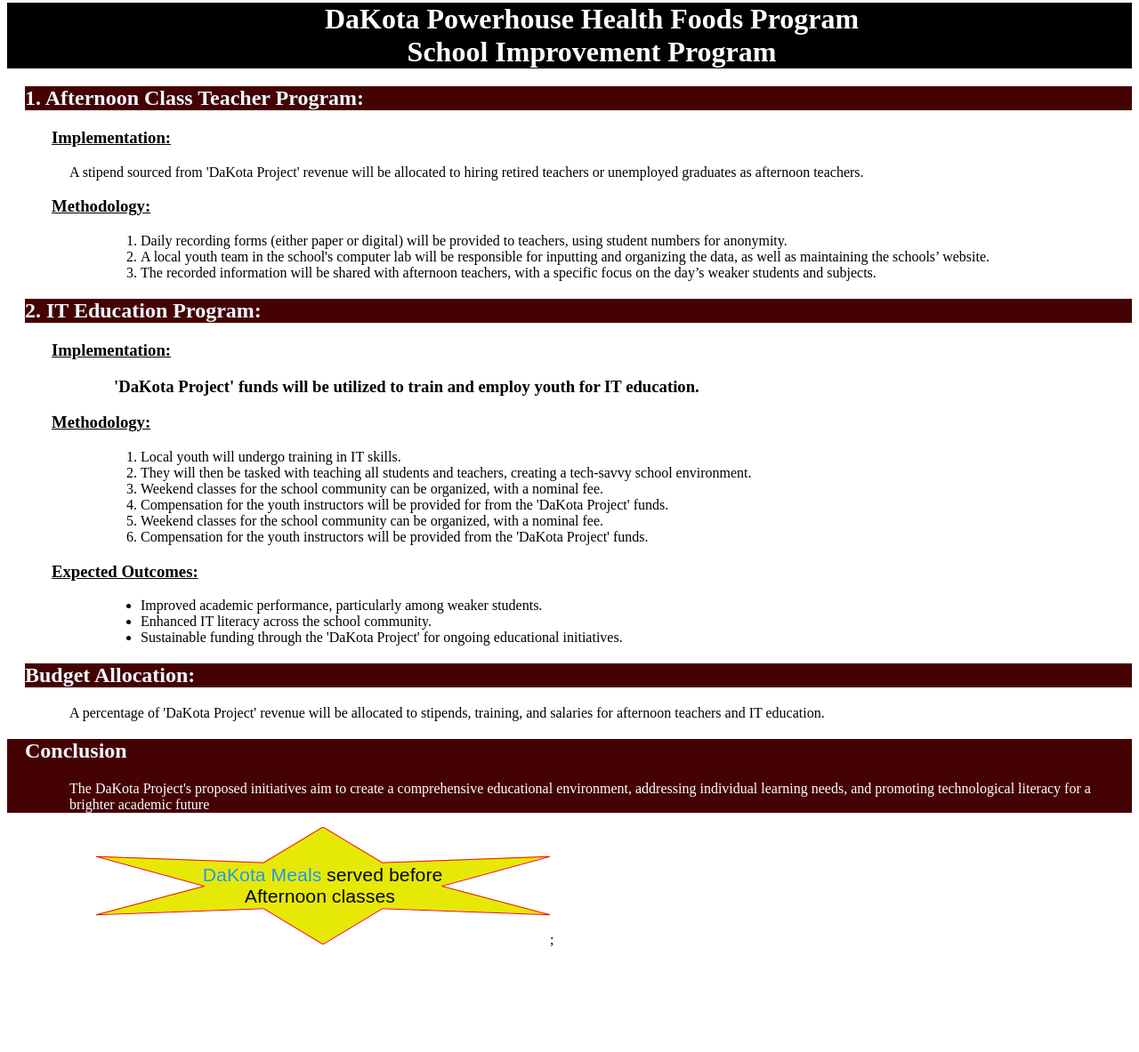
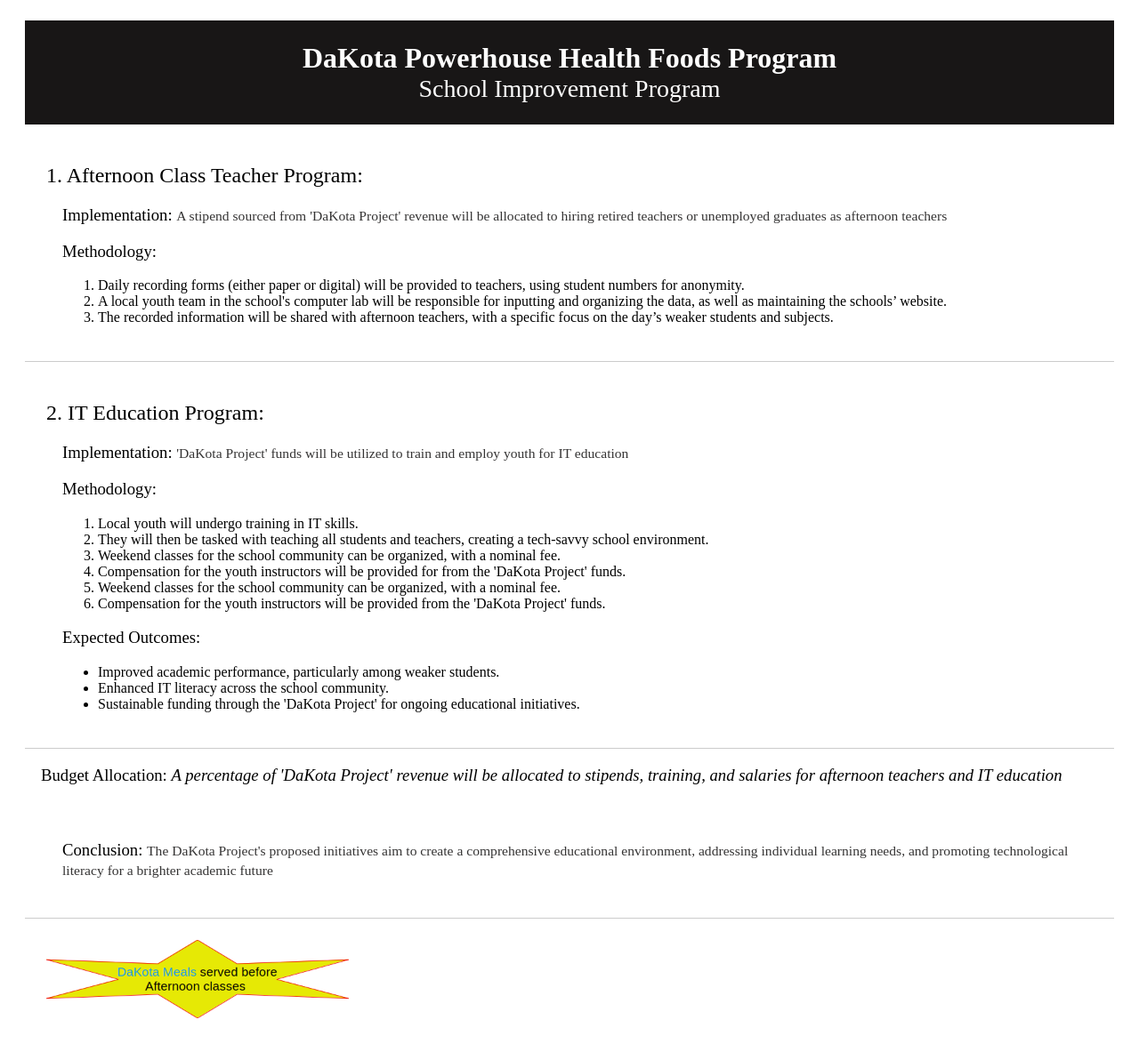
Before and after one commit to KumiM01/school_improvement, a plain HTML site: page index.html in a window 1280 px wide. Shown: the part 5-1188 px from the top of the page at 89% size. Before the commit the page ends 1079 px from the top, so only its background shows below. Drawn offline with Linux system fonts and the light colour scheme.

Commit message:
refactor the html and css files
Co-authored-by: KumiM01 <KumiM01@users.noreply.github.com>

```diff
--- a/index.html
+++ b/index.html
@@ -4,19 +4,148 @@
   <head>
     <meta charset="UTF-8" />
     <meta name="viewport" content="width=device-width, initial-scale=1.0" />
-        <link rel="stylesheet" href="style.css">
+    <link rel="stylesheet" href="style.css" />
     <title>DaKota Health Foods Project - School Improvement Program</title>
   </head>
+
   <body>
-        <h1>DaKota Powerhouse Health Foods Program<br>
+    <header>
+      <h1>DaKota Powerhouse Health Foods Program</h1>
+      <span>School Improvement Program</span>
+    </header>
+    <!-- Afternoon programmes -->
+    <section>
+      <h2 class="section-header">1. Afternoon Class Teacher Program:</h2>
+
+      <div class="section-content">
+        <h3>
+          Implementation:
+          <small>
+            A stipend sourced from 'DaKota Project' revenue will be allocated to
+            hiring retired teachers or unemployed graduates as afternoon
+            teachers
+          </small>
+        </h3>
+      </div>
+      <div class="section-content">
+        <h3>Methodology:</h3>
+        <ol>
+          <li>
+            Daily recording forms (either paper or digital) will be provided to
+            teachers, using student numbers for anonymity.
+          </li>
+          <li>
+            A local youth team in the school's computer lab will be responsible
+            for inputting and organizing the data, as well as maintaining the
+            schools’ website.
+          </li>
+          <li>
+            The recorded information will be shared with afternoon teachers,
+            with a specific focus on the day’s weaker students and subjects.
+          </li>
+        </ol>
+      </div>
+    </section>
+
+    <!-- IT Education Program -->
+    <section>
+      <h2 class="section-header">2. IT Education Program:</h2>
+
+      <div class="section-content">
+        <h3>
+          Implementation:
+          <small>
+            'DaKota Project' funds will be utilized to train and employ youth
+            for IT education
+          </small>
+        </h3>
+      </div>
+      <div class="section-content">
+        <h3>Methodology:</h3>
+        <ol>
+          <li>Local youth will undergo training in IT skills.</li>
+          <li>
+            They will then be tasked with teaching all students and teachers,
+            creating a tech-savvy school environment.
+          </li>
+          <li>
+            Weekend classes for the school community can be organized, with a
+            nominal fee.
+          </li>
+          <li>
+            Compensation for the youth instructors will be provided for from the
+            'DaKota Project' funds.
+          </li>
+          <li>
+            Weekend classes for the school community can be organized, with a
+            nominal fee.
+          </li>
+          <li>
+            Compensation for the youth instructors will be provided from the
+            'DaKota Project' funds.
+          </li>
+        </ol>
+      </div>
+      <div class="section-content">
+        <h3>Expected Outcomes:</h3>
+        <ul>
+          <li>
+            Improved academic performance, particularly among weaker students.
+          </li>
+          <li>Enhanced IT literacy across the school community.</li>
+          <li>
+            Sustainable funding through the 'DaKota Project' for ongoing
+            educational initiatives.
+          </li>
+        </ul>
+      </div>
+    </section>
+
+    <!-- Budget Allocation -->
+    <div class="section-content">
+      <h3>
+        Budget Allocation:
+        <i>
+          A percentage of 'DaKota Project' revenue will be allocated to
+          stipends, training, and salaries for afternoon teachers and IT
+          education
+        </i>
+      </h3>
+    </div>
+
+    <!-- Conclusion -->
+    <section>
+      <h2 class="section-header"></h2>
+
+      <div class="section-content">
+        <h3>
+          Conclusion:
+          <small>
+            The DaKota Project's proposed initiatives aim to create a
+            comprehensive educational environment, addressing individual
+            learning needs, and promoting technological literacy for a brighter
+            academic future
+          </small>
+        </h3>
+      </div>
+    </section>
+
+    <footer>
+      <a href="#" target="_blank">
+        <img src="./afternoonMeals.png" alt="Afternoon Meals" />
+      </a>
+    </footer>
+
+    <!-- <h1>DaKota Powerhouse Health Foods Program<br>
         School Improvement Program</h1>
-        <h2>1.  Afternoon Class Teacher Program:</h2>
+    <h2>1. Afternoon Class Teacher Program:</h2>
     <h3><u>Implementation:</u></h3>
     <p>A stipend sourced from 'DaKota Project' revenue will be allocated to hiring
         retired teachers or unemployed graduates as afternoon teachers.</p>
 
     <h3><u>Methodology:</u></h3>
-        <div><ol>
+    <div>
+        <ol>
             <li> Daily recording forms (either paper or digital) will be provided to teachers, using student
                 numbers for anonymity.</li>
             <li> A local youth team in the school's computer lab will be responsible for inputting and
@@ -29,7 +158,8 @@
 
 
     <h2>2. IT Education Program:</h2>
-            <h3><u>Implementation:</u><h3>
+    <h3><u>Implementation:</u>
+        <h3>
             <p>'DaKota Project' funds will be utilized to train and employ youth for IT education.</p>
 
             <h3><u>Methodology:</u></h3>
@@ -37,11 +167,14 @@
             <div>
                 <ol>
                     <li> Local youth will undergo training in IT skills.</li>
-                    <li><b></b> They will then be tasked with teaching all students and teachers, creating a tech-savvy school environment.</li>
+                    <li><b></b> They will then be tasked with teaching all students and teachers, creating a tech-savvy
+                        school environment.</li>
                     <li><b></b> Weekend classes for the school community can be organized, with a nominal fee.</li>
-                    <li><b></b> Compensation for the youth instructors will be provided for from the 'DaKota Project' funds.</li>
+                    <li><b></b> Compensation for the youth instructors will be provided for from the 'DaKota Project'
+                        funds.</li>
                     <li><b></b> Weekend classes for the school community can be organized, with a nominal fee.</li>
-                    <li><b></b> Compensation for the youth instructors will be provided from the 'DaKota Project' funds.</li>
+                    <li><b></b> Compensation for the youth instructors will be provided from the 'DaKota Project' funds.
+                    </li>
                 </ol>
 
             </div>
@@ -65,17 +198,16 @@
 
             <section>
                 <h2>Conclusion</h2>
-                <p><span background-color = "black">The DaKota Project's proposed initiatives aim to create a comprehensive educational environment,
-                    addressing individual learning needs, and promoting technological literacy for a brighter academic
+                <p><span background-color="black">The DaKota Project's proposed initiatives aim to create a
+                        comprehensive educational environment,
+                        addressing individual learning needs, and promoting technological literacy for a brighter
+                        academic
                         future</span>
                 </p>
             </section>
 
-
-            <img src="/afternoonMeals.png" alt="Afternoon Meals">;
-
-
-
-
+            <a href="#" target="_blank">
+                <img src="./afternoonMeals.png" alt="Afternoon Meals">
+            </a> -->
   </body>
 </html>
--- a/style.css
+++ b/style.css
@@ -1,6 +1,70 @@
+* {
+  box-sizing: border-box;
+}
 
+html,
+body {
+  margin: 0;
+}
+
+body {
+  padding: 28px;
+}
+
+header,
+section,
+footer {
+  padding: 24px;
+}
+
+header {
+  background: rgb(24, 22, 22);
+  color: white;
+  text-align: center;
+  width: 100%;
+}
+
+header > h1 {
+  font-size: 32px;
+  margin: 0;
+}
+
+header > span {
+  font-size: 28px;
+}
+
+h2,
+h3 {
+  font-weight: normal;
+}
+
+h3 > small {
+  color: rgb(53, 52, 52);
+}
+
+.section-content {
+  padding-left: 18px;
+}
+
+section {
+  border-bottom: 1px solid #ccc;
+}
+
+footer {
+  width: 100%;
+  display: flex;
+  align-items: center;
+  justify-items: center;
+}
+
+img {
+  width: 100%;
+  max-width: 340px;
+}
+
+/*
 h1 {
-    margin:auto;
+  margin: auto;
   text-align: center;
   padding-left: 50px;
   background-color: black;
@@ -11,9 +75,8 @@ h2 {
   color: aliceblue;
   border-color: black;
 
-
-
-    background-color: rgb(68, 2, 2);}
+  background-color: rgb(68, 2, 2);
+}
 
 h3 {
   padding-left: 50px;
@@ -23,16 +86,16 @@ p {
   padding-left: 70px;
 }
 
-div ol{
+div ol {
   padding-left: 50px;
 }
 
-div ul{
+div ul {
   padding-left: 50px;
 }
 
 div {
-    padding-left:100px ;
+  padding-left: 100px;
 }
 
 img {
@@ -42,7 +105,7 @@ div {
   padding-top: 0;
 }
 
-    ol span{
+ol span {
   font-weight: bolder;
 }
 
@@ -50,4 +113,4 @@ section {
   background-color: rgb(68, 2, 2);
   color: white;
   padding-bottom: 0;
-}
+} */
```
Lines whose indentation alone changed are shown as unchanged.
